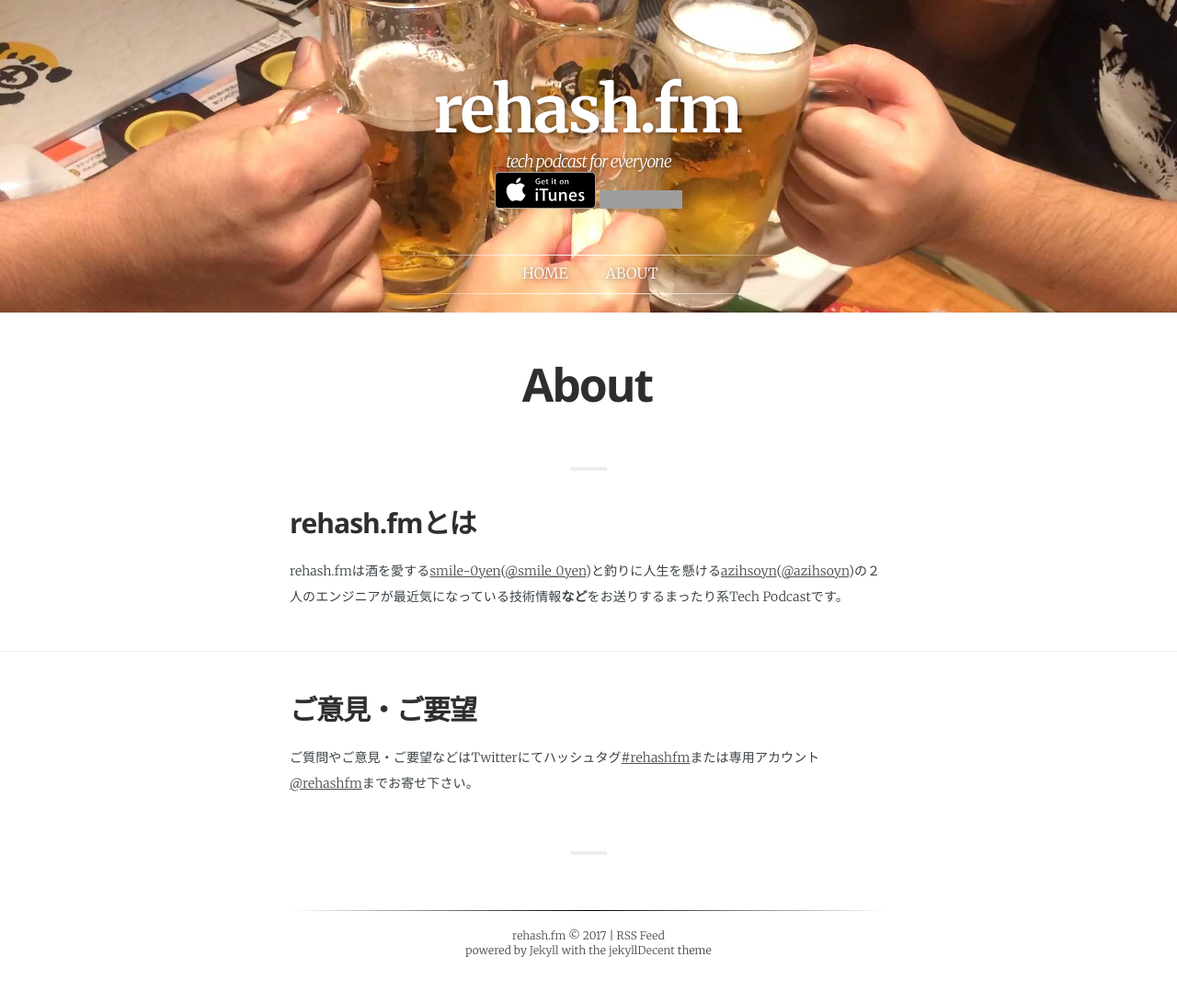
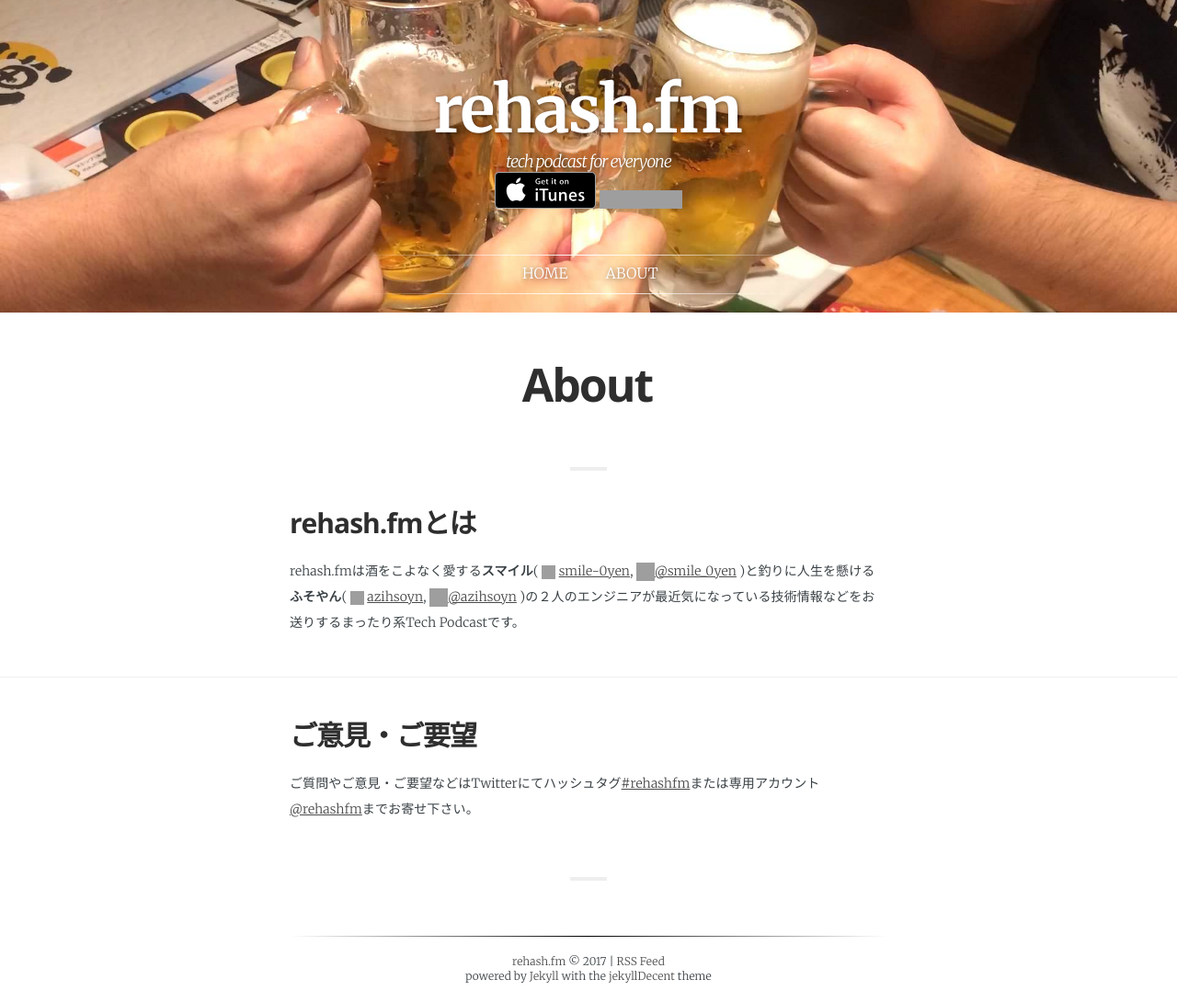
Before and after one commit to rehashfm/rehash.fm, a Jekyll site: the page built from _pages/about.md, in a window 1280 px wide. Shown: the whole page at 92% size. Built offline with Jekyll 4.4.1, drawn with Linux system fonts in a browser that asks for light colours; some web fonts are replaced; before the commit the page ends 1062 px from its top, so only the background shows below that; grey boxes are pictures that could not be loaded.

Commit message:
Updating about page

```diff
--- a/_pages/about.md
+++ b/_pages/about.md
@@ -10,7 +10,13 @@ excerpt:   This page contains the explanation about rehash.fm
 ---
 
 ## rehash.fmとは
-rehash.fmは酒を愛する[smile-0yen](https://github.com/smile-0yen)([@smile_0yen](https://twitter.com/smile_0yen))と釣りに人生を懸ける[azihsoyn](https://github.com/azihsoyn)([@azihsoyn](https://twitter.com/azihsoyn))の２人のエンジニアが最近気になっている技術情報**など**をお送りするまったり系Tech Podcastです。
+rehash.fmは酒をこよなく愛する**スマイル**(
+<img title="github" alt="github" src="../assets/GitHub-Mark.png" height="15" width="15" align="absmiddle"/> [smile-0yen](https://github.com/smile-0yen),
+<img title="twitter" alt="twitter" src="../assets/Twitter_Logo_Blue.png" height="20" width="20" align="absmiddle"/>[@smile_0yen](https://twitter.com/smile_0yen)
+)と釣りに人生を懸ける**ふそやん**(
+<img title="github" alt="github" src="../assets/GitHub-Mark.png" height="15" width="15" align="absmiddle"/> [azihsoyn](https://github.com/azihsoyn),
+<img title="twitter" alt="twitter" src="../assets/Twitter_Logo_Blue.png" height="20" width="20" align="absmiddle"/>[@azihsoyn](https://twitter.com/azihsoyn)
+)の２人のエンジニアが最近気になっている技術情報などをお送りするまったり系Tech Podcastです。
 
 ---
 
--- a/_sass/post.scss
+++ b/_sass/post.scss
@@ -13,7 +13,6 @@
 .single-post {
     .post-content img, .post-title , .post-meta{
         max-width: 700px;
-        width: 100%;
         margin: auto;
     }
 
```
